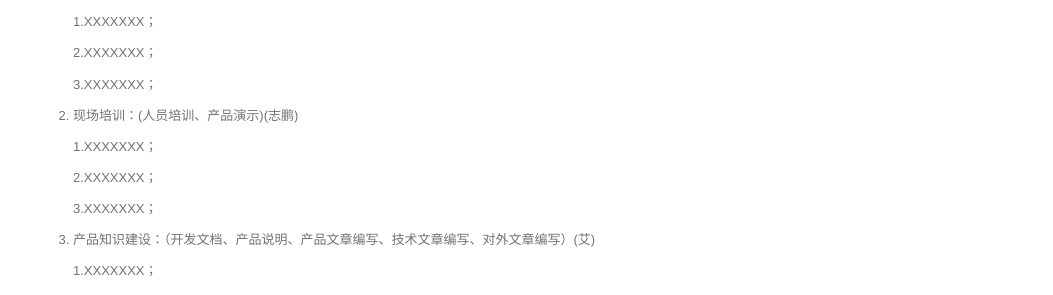
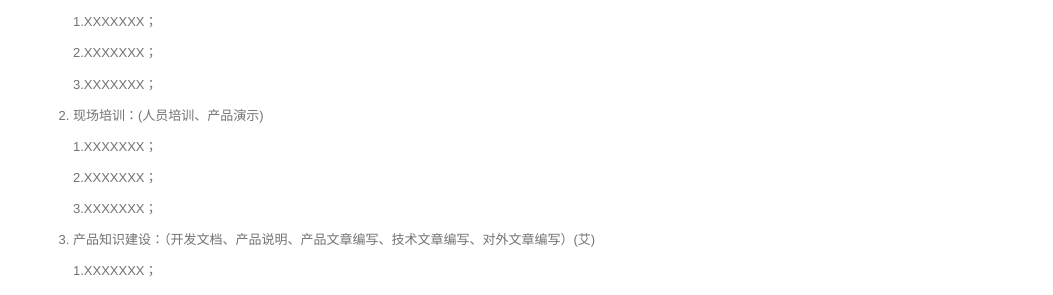
Before and after one commit to walllFlower/blog, a Jekyll site: the page built from _posts/2018-07-17-day_report_cxz.md, in a window 1280 px wide and 900 px high, scrolled down 44964 px. Shown: the part 152-447 px from the top of the window, without its empty margins (227-1280 px from the left). Built offline with Jekyll 4.4.1, drawn with Linux system fonts in a browser that asks for light colours; comment, search, counter and statistics services are not loaded.

Commit message:
Update 2018-07-17-day_report_cxz.md

```diff
--- a/_posts/2018-07-17-day_report_cxz.md
+++ b/_posts/2018-07-17-day_report_cxz.md
@@ -2773,7 +2773,7 @@ categories: 技术运营工作周报
 
     3.XXXXXXX；
 
-2. 现场培训：(人员培训、产品演示)(志鹏)
+2. 现场培训：(人员培训、产品演示)
 
     1.XXXXXXX；
 
```
